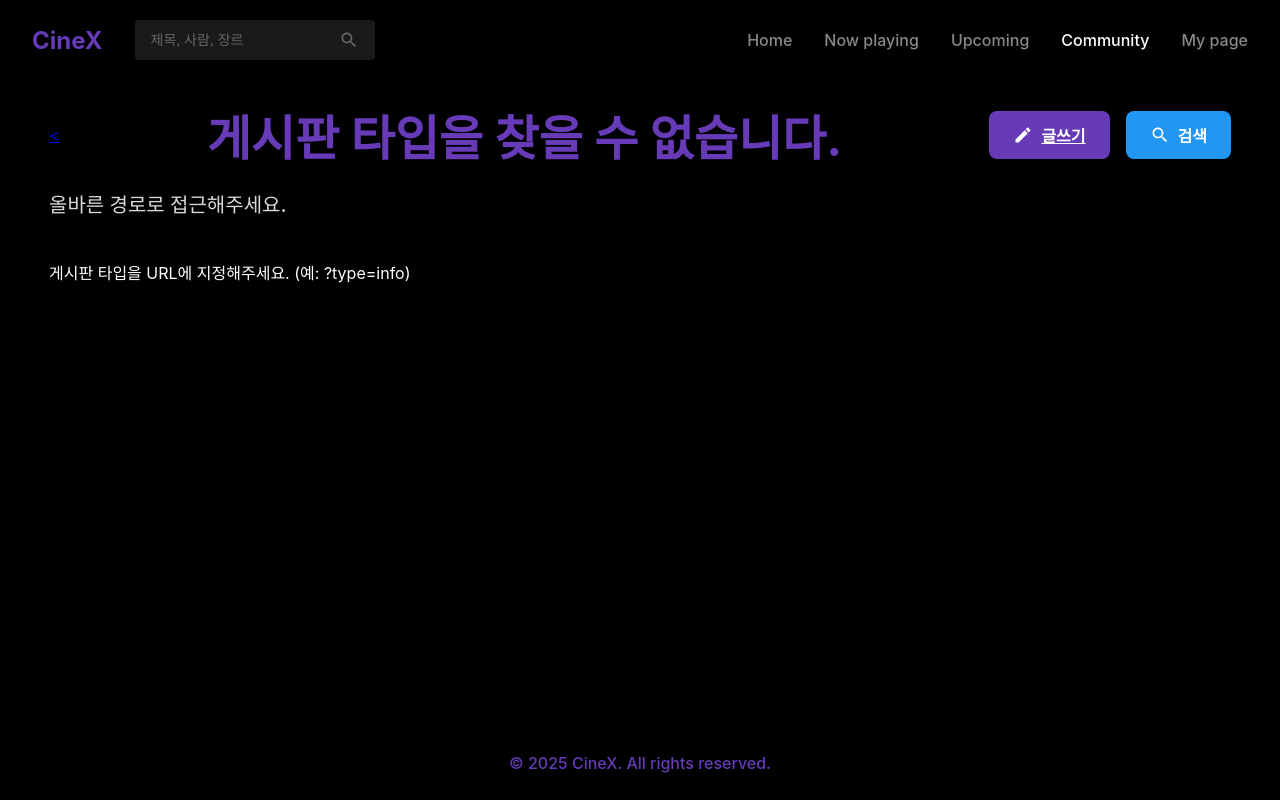
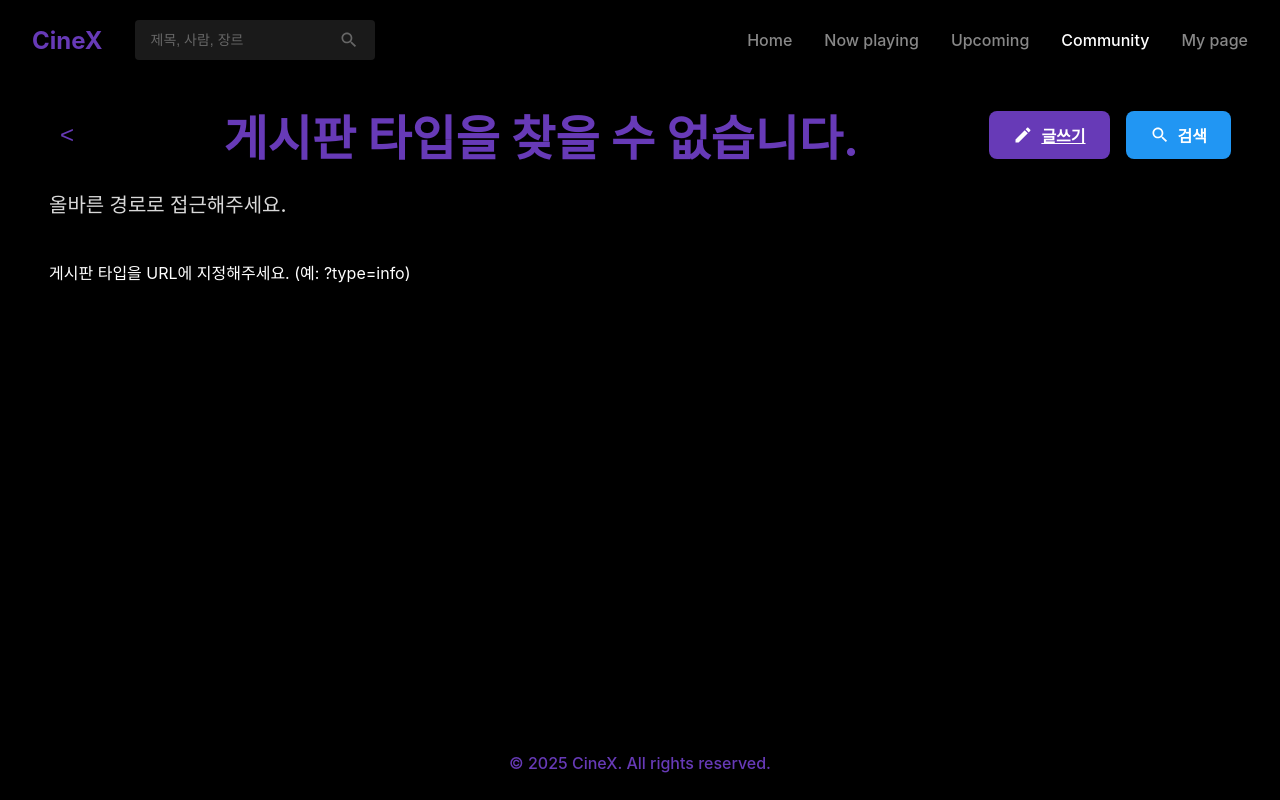
Before and after one commit to NarakalsoRock/Frontend, a website: page html/board.html in a window 1280 px wide. Drawn offline with Linux system fonts and the light colour scheme.

Commit message:
update back-button css

```diff
--- a/css/pages/board.css
+++ b/css/pages/board.css
@@ -115,16 +115,41 @@ body {
 
 .board-title-row {
     display: flex;
-    justify-content: space-between;
     align-items: center;
+    justify-content: space-between; /* 좌: 뒤로가기+제목, 우: 버튼들 */
+    gap: 12px;
     margin-bottom: 20px;
 }
 
+.board-title-left {
+    display: flex;
+    align-items: center;
+    gap: 12px;
+}
+
+.back-btn {
+    display: flex;
+    align-items: center;
+    justify-content: center;
+    width: 36px;
+    height: 36px;
+    font-size: 1.5rem;
+    color: #673ab7;
+    background: none;
+    border: none;
+    cursor: pointer;
+    margin-right: 8px;
+    transition: color 0.2s;
+}
+.back-btn:hover {
+    color: #512da8;
+}
+
 .board-title {
-    color: #673AB7;
     font-size: 48px;
     font-family: Inter;
     font-weight: 700;
+    color: #673AB7;
     margin: 0;
 }
 
--- a/html/board.html
+++ b/html/board.html
@@ -30,7 +30,8 @@
     <main class="board-main-content">
         <div class="board-header">
             <div class="board-title-row">
-                <a href="community.html?tab=board" class="back-button" aria-label="커뮤니티로 돌아가기">&lt;</a>
+                <!-- <a href="community.html?tab=board" class="back-button" aria-label="커뮤니티로 돌아가기">&lt;</a> -->
+                <button class="back-btn" onclick="location.href='community.html'" aria-label="커뮤니티로 돌아가기">&lt;</button>
                 <h1 class="board-title">게시판</h1>
                 <div class="board-buttons">
                     <a href="write-post.html" class="write-button" id="writeButton">
```
Also changed, not shown: css/pages/post-detail.css (+31 -0 lines), html/post-detail.html (+2 -1 lines).
